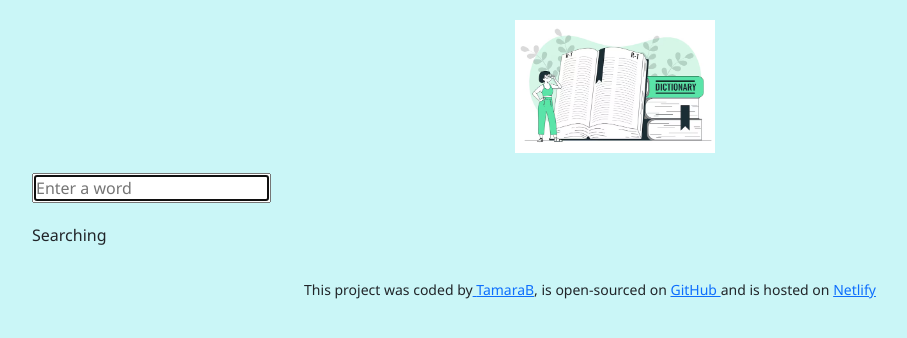
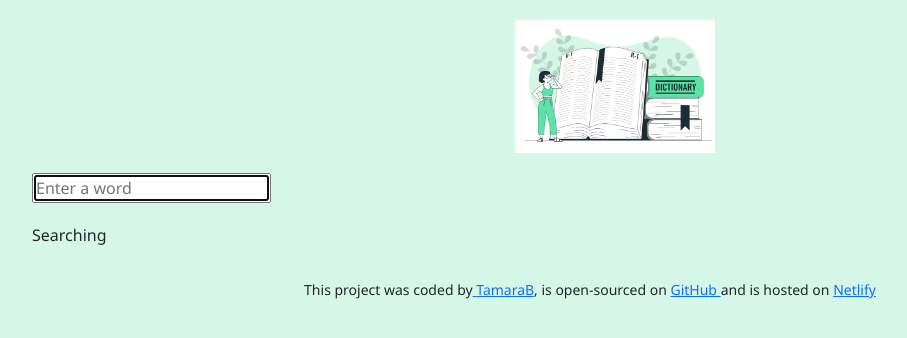
Before and after one commit to tajche77/dictionary-project, a React (Create React App) app: page / in a window 1280 px wide. Shown: the top 338 px of the page, without its empty margins (50-957 px from the left). Built offline with nearby package versions, Linux system fonts and the light colour scheme.

Commit message:
changed background color

```diff
--- a/src/App.css
+++ b/src/App.css
@@ -2,7 +2,7 @@
   font-family: "Segoe UI", Tahoma, Geneva, Verdana, sans-serif;
 }
 body {
-  background-color: #caf6f7;
+  background-color: #d6f7e7;
 }
 
 .App-header {
```
